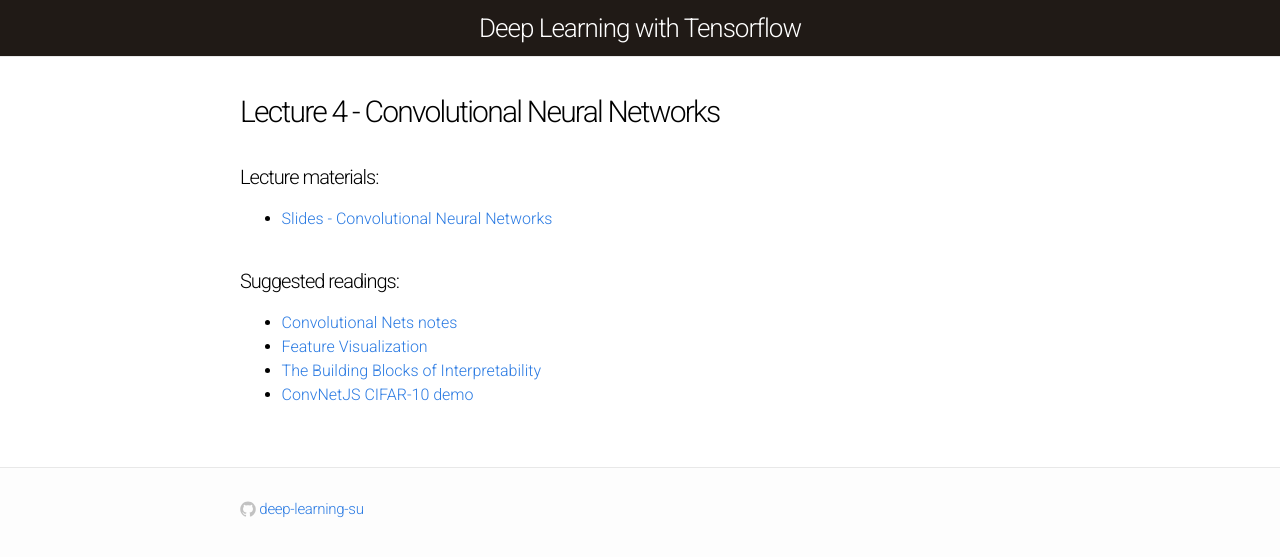
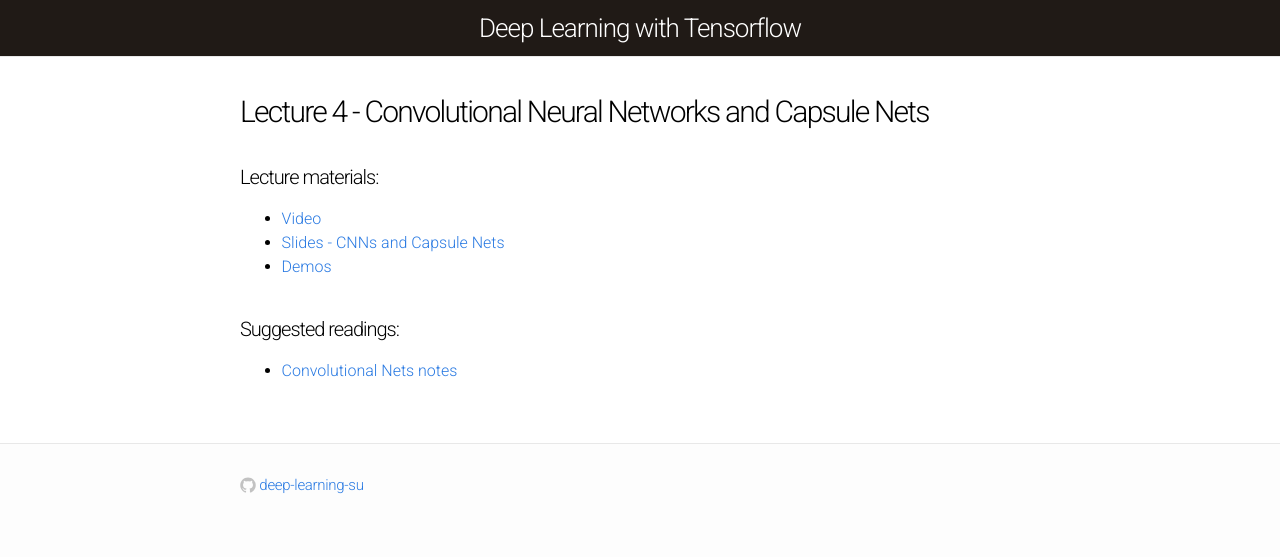
Before and after one commit to deep-learning-su/deep-learning-su.github.io, a Jekyll site: the page built from lectures/lecture-4.md, in a window 1280 px wide. Shown: the top 557 px of the page. Built offline with Jekyll 4.4.1, drawn with Linux system fonts in a browser that asks for light colours.

Commit message:
Add lecture-4

```diff
--- a/index.html
+++ b/index.html
@@ -68,13 +68,13 @@
           </a>
         </div>
 
-        <!--
         <div class="materials-item">
           <a href="lectures/lecture-4">
             Lecture 4 - Convolutional Neural Networks
           </a>
         </div>
 
+        <!--
         <div class="materials-item">
           <a href="lectures/lecture-5">
             Lecture 5 - Training Neural Networks
--- a/lectures/lecture-4.md
+++ b/lectures/lecture-4.md
@@ -1,13 +1,12 @@
 ---
 layout: page
-title: Lecture 4 - Convolutional Neural Networks
+title: Lecture 4 - Convolutional Neural Networks and Capsule Nets
 ---
 
 #### Lecture materials:
-- [Slides - Convolutional Neural Networks](https://drive.google.com/open?id=155ymyfIZYRzURE47dOygKOq0m6eghJcu)
+- [Video](https://www.youtube.com/watch?v=4U3i9qimWkI)
+- [Slides - CNNs and Capsule Nets](https://drive.google.com/open?id=1c38JRUg8dJZelzRxKM1ixTa1Pe6SNPMl)
+- [Demos](https://drive.google.com/open?id=1vL6YxB8Z531CMPt7APgKwmWfg3e41CMv)
 
 #### Suggested readings:
-- [Convolutional Nets notes](/convolutional-networks/)
-- [Feature Visualization](https://distill.pub/2017/feature-visualization/)
-- [The Building Blocks of Interpretability](https://distill.pub/2018/building-blocks/)
-- [ConvNetJS CIFAR-10 demo](https://cs.stanford.edu/people/karpathy/convnetjs/demo/cifar10.html)
+- [Convolutional Nets notes](https://deep-learning-su.github.io/convolutional-networks/)
```
